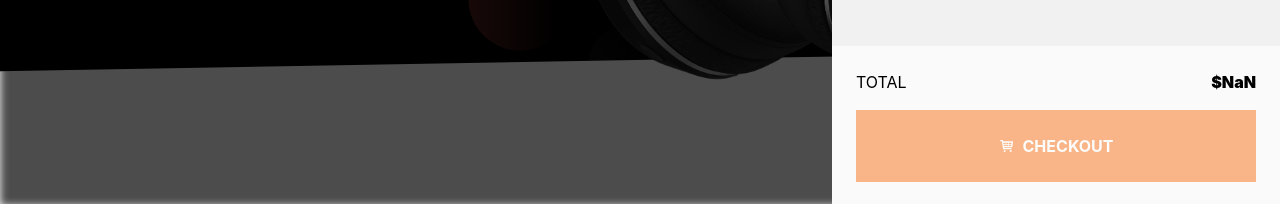
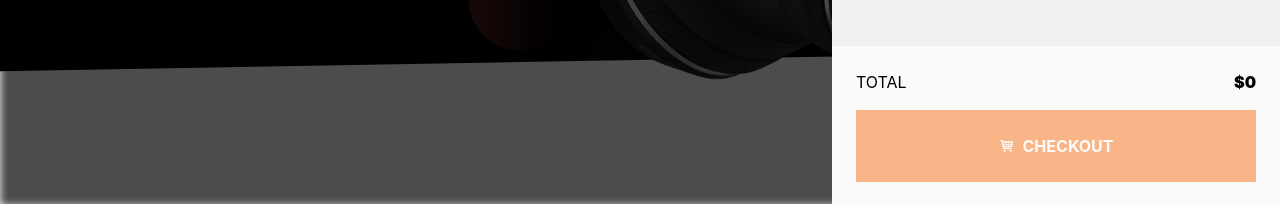
Before and after one commit to Antonynans/audiostore, a Next.js app: page / in a window 1280 px wide. Both pictures are taken after a click on the button 1039 px from the left and 43 px from the top of the page. Shown: the part 594-798 px from the top of the page. Built offline with nearby package versions, Linux system fonts and the light colour scheme.

Commit message:
added default state in cart checkout

```diff
--- a/components/cartCheckout.tsx
+++ b/components/cartCheckout.tsx
@@ -33,7 +33,7 @@ export const CartCheckout: React.FC = () => {
         <AnimatePresence mode='wait' initial={false}>
           <motion.span key={price} className='font-black' {...framer_money}>
 
-            ${nf.format(price)}
+            ${nf.format(price ? price : 0)}
           </motion.span>
         </AnimatePresence>
       </p>
```
